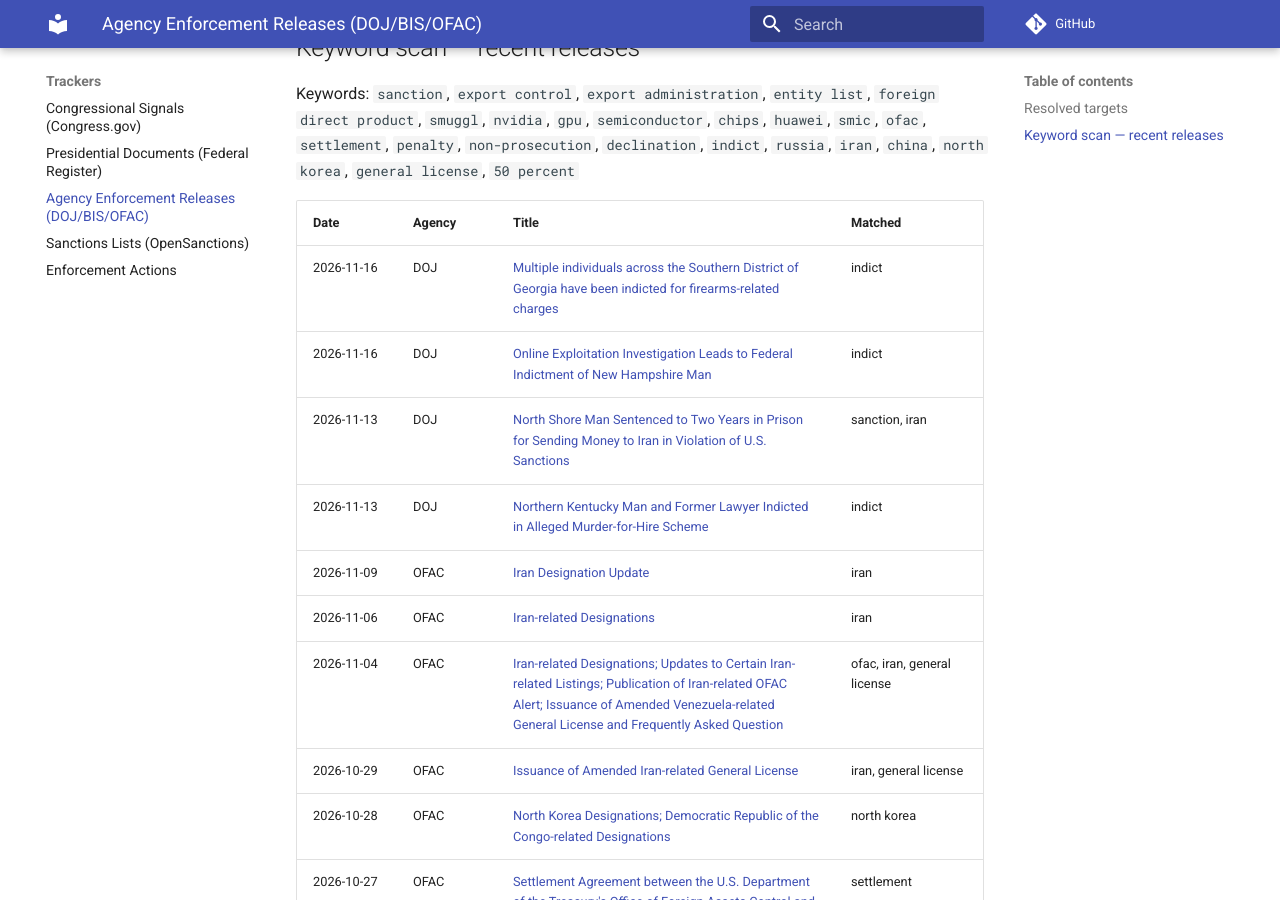
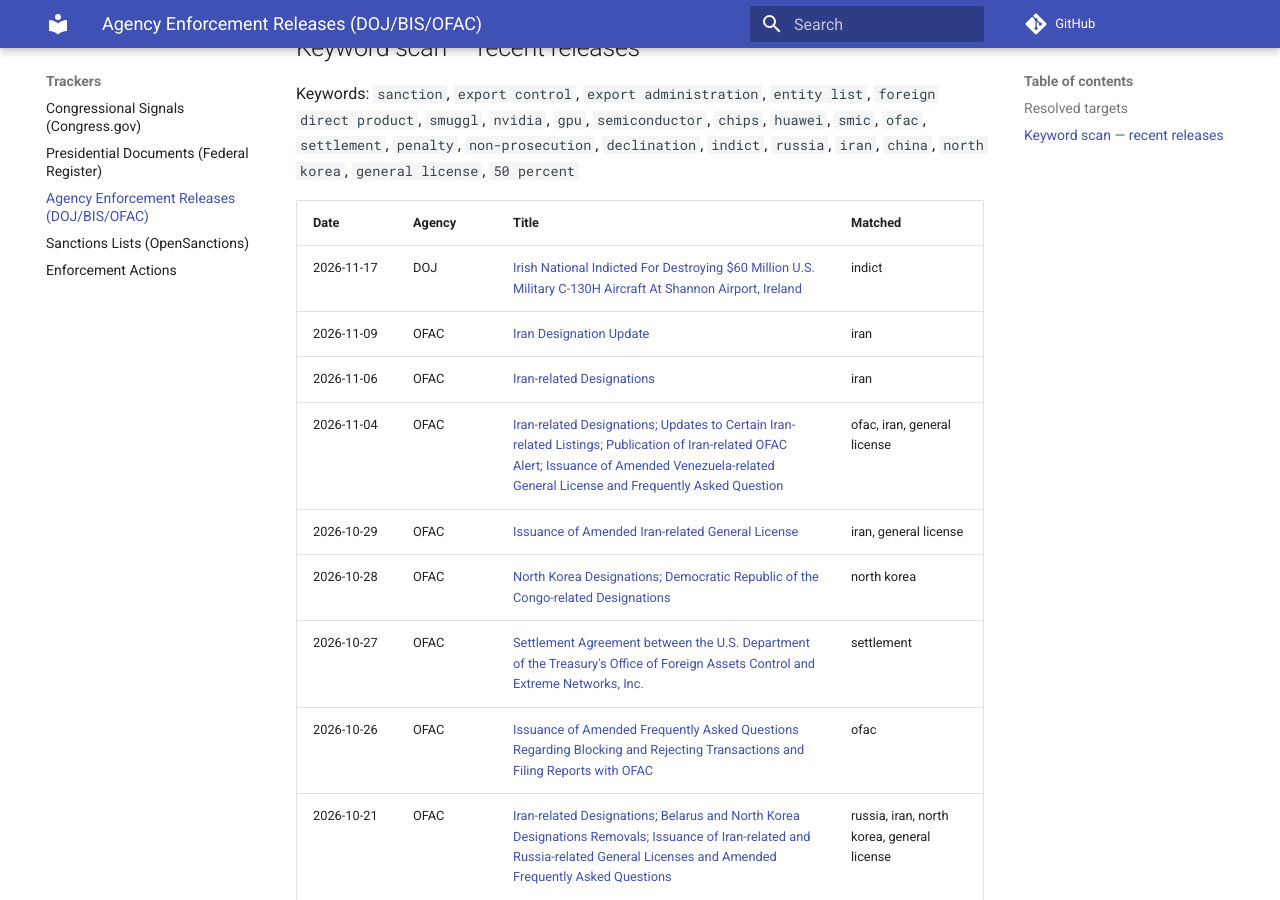
Before and after one commit to felipelago17/Congressional-Influence-Sanctions-Export-Controls, an MkDocs documentation site: the page built from docs/trackers/agency-releases.md, in a window 1280 px wide and 900 px high, scrolled down 1369 px. Built offline with MkDocs 1.6.1 and Material for MkDocs 9.7.7, drawn with Linux system fonts in a browser that asks for light colours; comment, search, counter and statistics services are not loaded; some of the changed text lies outside the part shown.

Commit message:
data: agency releases 2026-11-17

```diff
--- a/docs/trackers/agency-releases.md
+++ b/docs/trackers/agency-releases.md
@@ -1,6 +1,6 @@
 # Agency enforcement releases (DOJ · BIS · OFAC)
 
-*Auto-generated 2026-11-16 17:29 UTC from official DOJ, BIS and OFAC web pages (DOJ via RSS; BIS and OFAC via their HTML listings — OFAC retired its RSS feed in January 2025). Keyword-filtered. Public-domain content. Not legal advice.*
+*Auto-generated 2026-11-17 17:06 UTC from official DOJ, BIS and OFAC web pages (DOJ via RSS; BIS and OFAC via their HTML listings — OFAC retired its RSS feed in January 2025). Keyword-filtered. Public-domain content. Not legal advice.*
 
 Sources reachable this run: DOJ RSS (25), BIS (52), OFAC (64)
 
@@ -26,10 +26,7 @@ Keywords: `sanction`, `export control`, `export administration`, `entity list`,
 
 | Date | Agency | Title | Matched |
 |---|---|---|---|
-| 2026-11-16 | DOJ | [Multiple individuals across the Southern District of Georgia have been indicted for firearms-related charges](https://www.justice.gov/usao-sdga/pr/multiple-individuals-across-southern-district-georgia-have-been-indicted-firearms) | indict |
-| 2026-11-16 | DOJ | [Online Exploitation Investigation Leads to Federal Indictment of New Hampshire Man](https://www.justice.gov/usao-edwi/pr/online-exploitation-investigation-leads-federal-indictment-new-hampshire-man) | indict |
-| 2026-11-13 | DOJ | [North Shore Man Sentenced to Two Years in Prison for Sending Money to Iran in Violation of U.S. Sanctions](https://www.justice.gov/usao-hi/pr/north-shore-man-sentenced-two-years-prison-sending-money-iran-violation-us-sanctions) | sanction, iran |
-| 2026-11-13 | DOJ | [Northern Kentucky Man and Former Lawyer Indicted in Alleged Murder-for-Hire Scheme](https://www.justice.gov/usao-edky/pr/northern-kentucky-man-and-former-lawyer-indicted-alleged-murder-hire-scheme) | indict |
+| 2026-11-17 | DOJ | [Irish National Indicted For Destroying $60 Million U.S. Military C-130H Aircraft At Shannon Airport, Ireland](https://www.justice.gov/usao-sdny/pr/irish-national-indicted-destroying-60-million-us-military-c-130h-aircraft-shannon) | indict |
 | 2026-11-09 | OFAC | [Iran Designation Update](https://ofac.treasury.gov/recent-actions/20261109) | iran |
 | 2026-11-06 | OFAC | [Iran-related Designations](https://ofac.treasury.gov/recent-actions/20261106) | iran |
 | 2026-11-04 | OFAC | [Iran-related Designations; Updates to Certain Iran-related Listings; Publication of Iran-related OFAC Alert; Issuance of Amended Venezuela-related General License and Frequently Asked Question](https://ofac.treasury.gov/recent-actions/20261104) | ofac, iran, general license |
```
Also changed, not shown: 1 other file.
